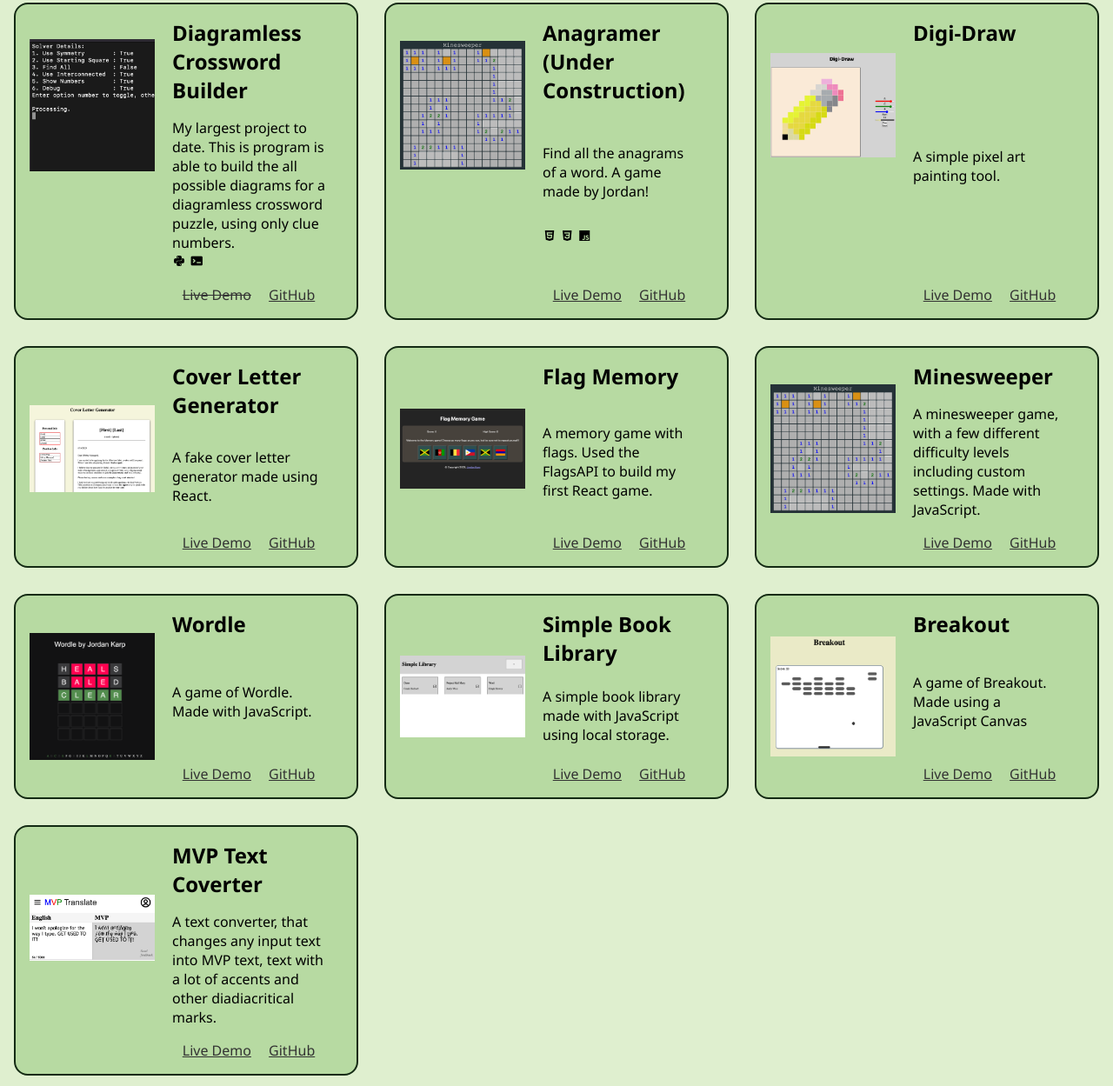
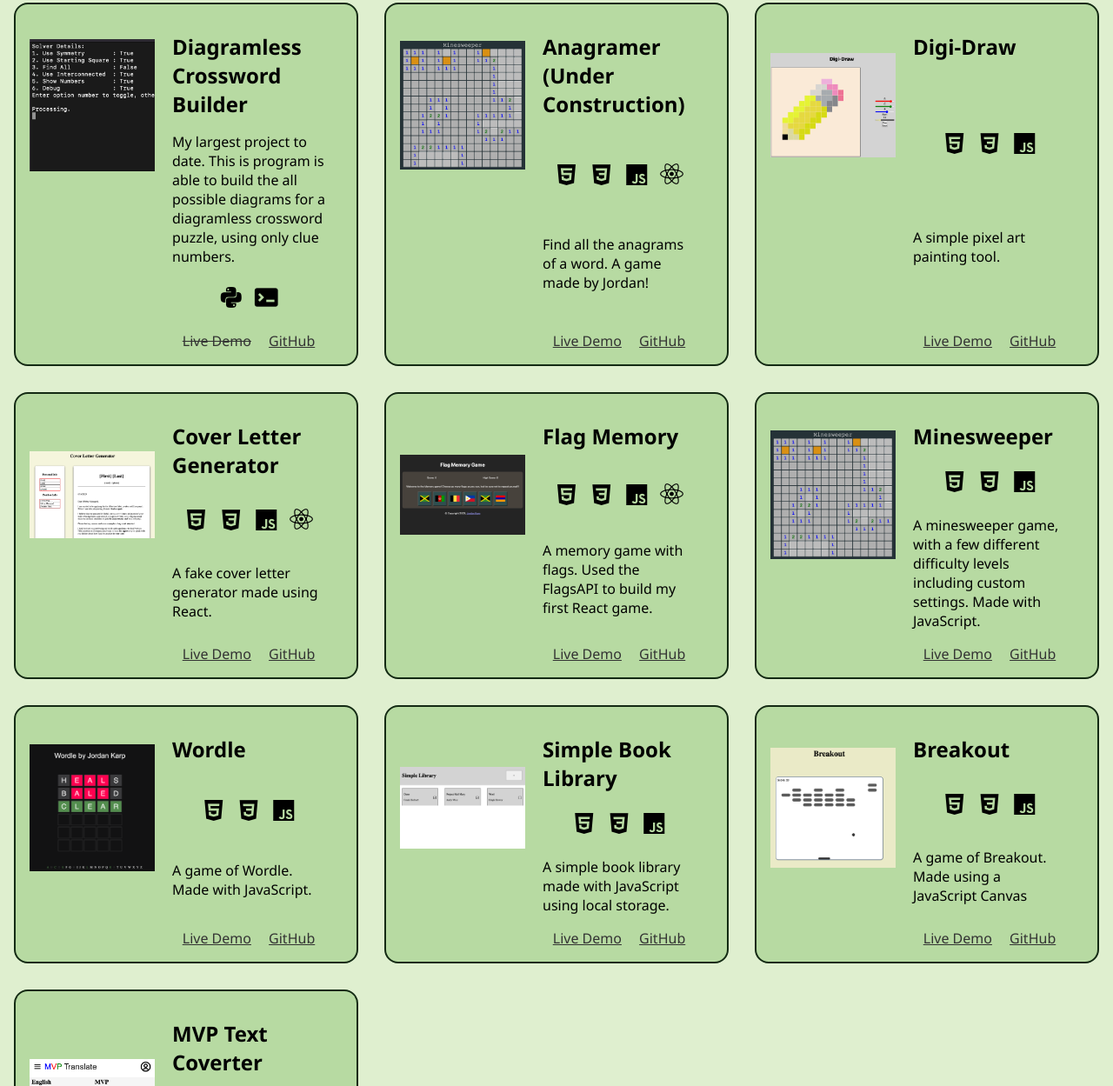
Before and after one commit to JordanKarp/JordanKarp.github.io, a plain HTML site: page index.html in a window 1280 px wide. Shown: the part 886-2135 px from the top of the page at 87% size. Drawn offline with nearby package versions, Linux system fonts and the light colour scheme; files whose address does not match are found by name.

Commit message:
Update icons

```diff
--- a/index.html
+++ b/index.html
@@ -56,12 +56,13 @@
                     </a>
                     <div class="card-content">
                         <h2 class="card-title">Anagramer (Under Construction)</h2>
-                        <p class="card-summary">Find all the anagrams of a word. A game made by Jordan!</p>
                         <div class="card-icons">
                             <i class='bx bxl-html5' ></i>
                             <i class='bx bxl-css3' ></i>
                             <i class='bx bxl-javascript' ></i>
+                            <i class='bx bxl-react' ></i>
                         </div>
+                        <p class="card-summary">Find all the anagrams of a word. A game made by Jordan!</p>
                         <div class="card-links">
                             <a href="https://anagramer.netlify.app/" target="_blank">Live Demo</a>
                             <a href="https://github.com/JordanKarp/Anagramer-JS" target="_blank">GitHub</a>
@@ -74,6 +75,11 @@
                     </a>
                     <div class="card-content">
                         <h2 class="card-title">Digi-Draw</h2>
+                        <div class="card-icons">
+                            <i class='bx bxl-html5' ></i>
+                            <i class='bx bxl-css3' ></i>
+                            <i class='bx bxl-javascript' ></i>
+                        </div>
                         <p class="card-summary">A simple pixel art painting tool.</p>
                         <div class="card-links">
                             <a href="/digi-draw/index.html" target="_blank">Live Demo</a>
@@ -87,6 +93,12 @@
                     </a>
                     <div class="card-content">
                         <h2 class="card-title">Cover Letter Generator</h2>
+                        <div class="card-icons">
+                            <i class='bx bxl-html5' ></i>
+                            <i class='bx bxl-css3' ></i>
+                            <i class='bx bxl-javascript' ></i>
+                            <i class='bx bxl-react' ></i>
+                        </div>
                         <p class="card-summary">A fake cover letter generator made using React.</p>
                         <div class="card-links">
                             <a href="https://coverlettergenerator-jordankarp.netlify.app/" target="_blank">Live Demo</a>
@@ -100,6 +112,12 @@
                     </a>
                     <div class="card-content">
                         <h2 class="card-title">Flag Memory</h2>
+                        <div class="card-icons">
+                            <i class='bx bxl-html5' ></i>
+                            <i class='bx bxl-css3' ></i>
+                            <i class='bx bxl-javascript' ></i>
+                            <i class='bx bxl-react' ></i>
+                        </div>
                         <p class="card-summary">A memory game with flags. Used the FlagsAPI to build my first React game.</p>
                         <div class="card-links">
                             <a href="https://flagmemorygame-jordankarp.netlify.app/" target="_blank">Live Demo</a>
@@ -113,6 +131,11 @@
                     </a>
                     <div class="card-content">
                         <h2 class="card-title">Minesweeper</h2>
+                        <div class="card-icons">
+                            <i class='bx bxl-html5' ></i>
+                            <i class='bx bxl-css3' ></i>
+                            <i class='bx bxl-javascript' ></i>
+                        </div>
                         <p class="card-summary">A minesweeper game, with a few different difficulty levels including custom settings. Made with JavaScript.</p>
                         <div class="card-links">
                             <a href="minesweeper/index.html" target="_blank">Live Demo</a>
@@ -126,6 +149,11 @@
                     </a>
                     <div class="card-content">
                         <h2 class="card-title">Wordle</h2>
+                        <div class="card-icons">
+                            <i class='bx bxl-html5' ></i>
+                            <i class='bx bxl-css3' ></i>
+                            <i class='bx bxl-javascript' ></i>
+                        </div>
                         <p class="card-summary">A game of Wordle. Made with JavaScript.</p>
                         <div class="card-links">
                             <a href="wordle_clone/index.html" target="_blank">Live Demo</a>
@@ -139,6 +167,11 @@
                     </a>
                     <div class="card-content">
                         <h2 class="card-title">Simple Book Library</h2>
+                        <div class="card-icons">
+                            <i class='bx bxl-html5' ></i>
+                            <i class='bx bxl-css3' ></i>
+                            <i class='bx bxl-javascript' ></i>
+                        </div>
                         <p class="card-summary">A simple book library made with JavaScript using local storage.</p>
                         <div class="card-links">
                             <a href="/simple-book-library/index.html" target="_blank">Live Demo</a>
@@ -152,6 +185,11 @@
                     </a>
                     <div class="card-content">
                         <h2 class="card-title">Breakout</h2>
+                        <div class="card-icons">
+                            <i class='bx bxl-html5' ></i>
+                            <i class='bx bxl-css3' ></i>
+                            <i class='bx bxl-javascript' ></i>
+                        </div>
                         <p class="card-summary">A game of Breakout. Made using a JavaScript Canvas</p>
                         <div class="card-links">
                             <a href="breakout/index.html" target="_blank">Live Demo</a>
@@ -165,6 +203,11 @@
                     </a>
                     <div class="card-content">
                         <h2 class="card-title">MVP Text Coverter</h2>
+                        <div class="card-icons">
+                            <i class='bx bxl-html5' ></i>
+                            <i class='bx bxl-css3' ></i>
+                            <i class='bx bxl-javascript' ></i>
+                        </div>
                         <p class="card-summary">A text converter, that changes any input text into MVP text, text with a
                             lot of accents and other diadiacritical marks.</p>
                         <div class="card-links">
--- a/style.css
+++ b/style.css
@@ -158,18 +158,17 @@ section h1, h1 {
     flex: 1;
     padding: 0 20px;
 
+  }
+
+  .card-content > * {
+    margin-top: 1rem;
 
   }
-
-  /* Style for the project title */
-  .card-title {
-
+  .card-icons {
+    font-size: 2rem;
+    text-align: center;
   }
 
-  /* Style for the project summary */
-  .card-summary {
-    margin-top: 1rem;
-  }
 
   /* Style for the project links */
   .card-links {
@@ -180,7 +179,6 @@ section h1, h1 {
   .card-links a {
     display: inline-block;
     padding:0 .5rem;
-    /* text-decoration: none; */
     color: #333333;
   }
 
```
